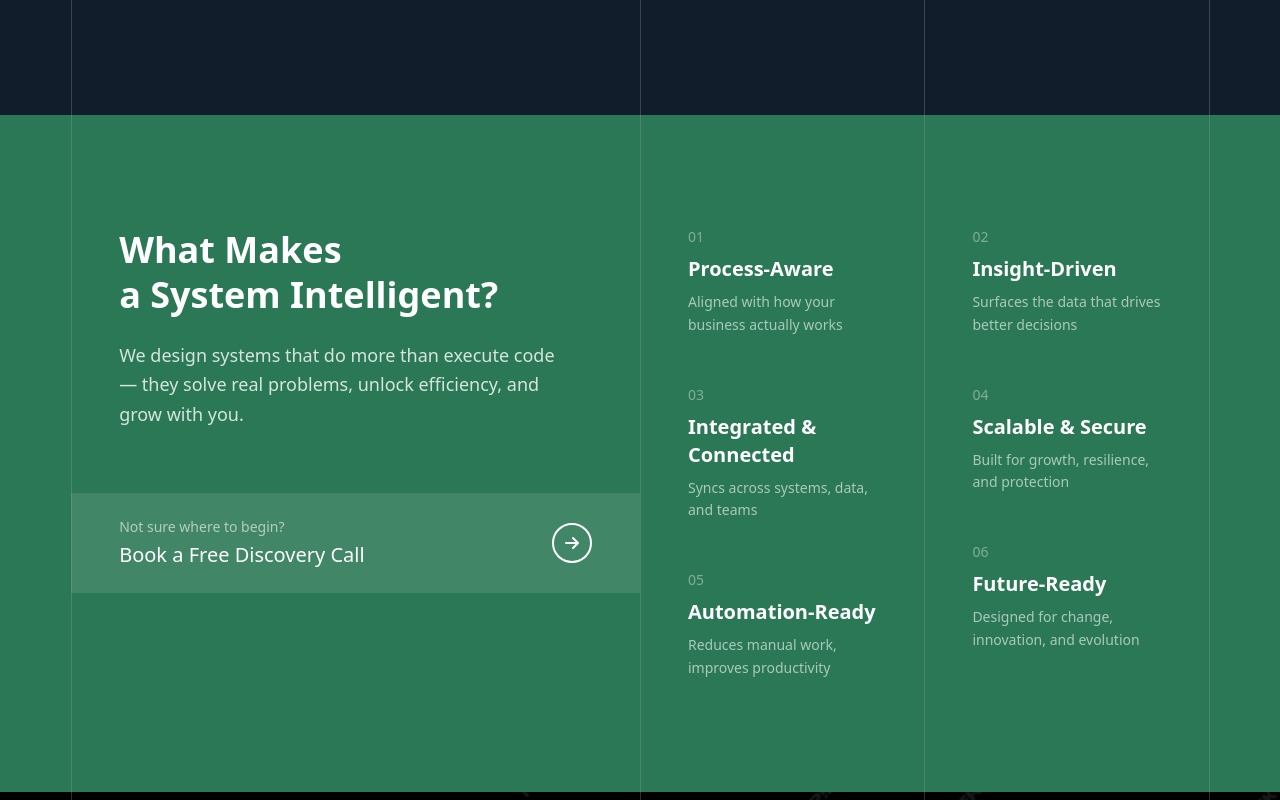
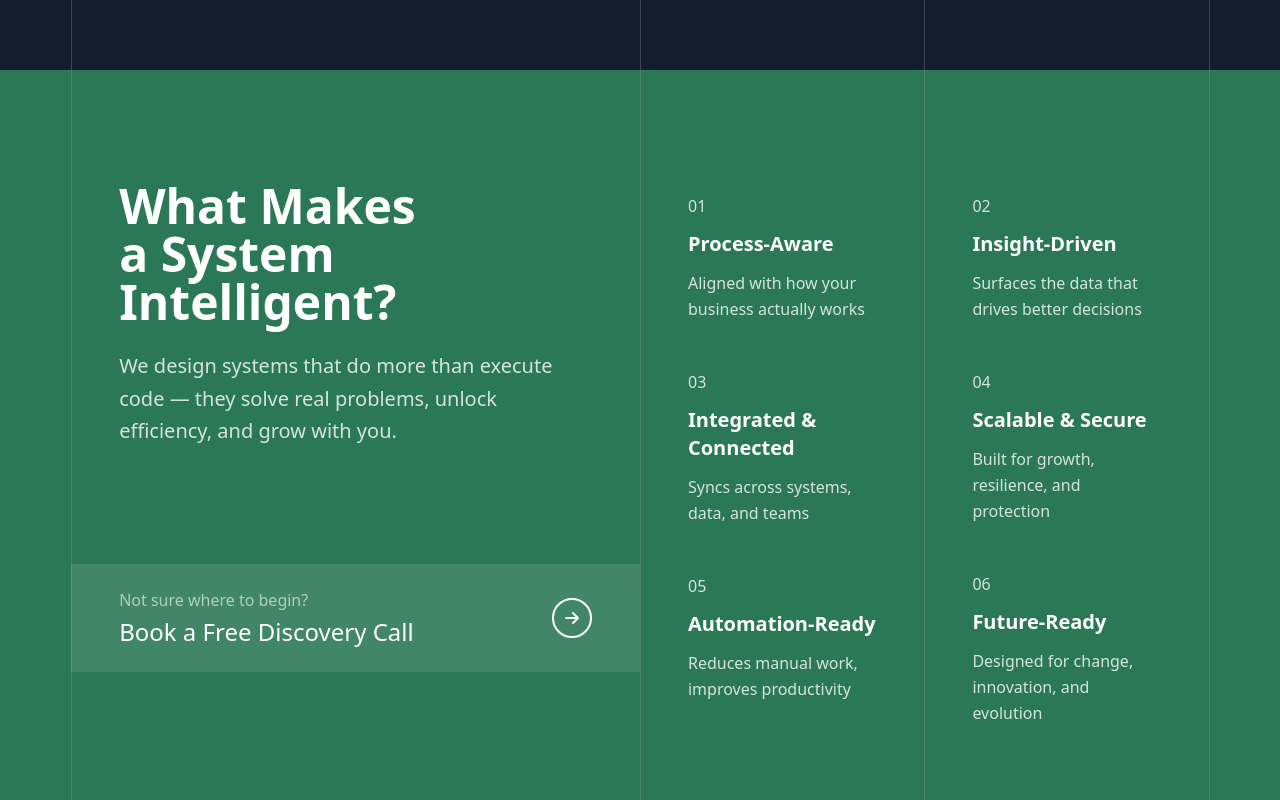
Before and after one commit to abdullah-fareed1/synergic, a Next.js app: page /about in a window 1280 px wide. Shown: the part 1220-2020 px from the top of the page. Built offline with nearby package versions, Linux system fonts and the light colour scheme.

Commit message:
QA: System Intelligent Secton

```diff
--- a/app/about/sections/EmpoweringSection.tsx
+++ b/app/about/sections/EmpoweringSection.tsx
@@ -65,8 +65,8 @@ export default function EmpoweringSection() {
                 Synergic Intelligent Systems
               </p>
 
-              <h1 className="text-5xl xl:text-6xl font-bold leading-tight mb-6">
-                Empowering Innovationsince 2005
+              <h1 className="text-5xl xl:text-6xl font-bold mb-6">
+                Empowering Innovation since 2005
               </h1>
 
               <p className="text-base leading-relaxed mb-4 max-w-2xl">
--- a/app/about/sections/SystemIntelligentSection.tsx
+++ b/app/about/sections/SystemIntelligentSection.tsx
@@ -45,25 +45,22 @@ export default function SystemIntelligentSection() {
         className="py-16"
       >
         <GridContainer>
-          {/* AB Span */}
           <GridCol span="AB" className="flex flex-col">
-            {/* Header */}
             <div className="px-12 pt-12 pb-16">
-              <h2 className="text-white text-4xl font-bold leading-tight mb-6">
+              <h2 className="text-white text-5xl font-bold mb-6">
                 What Makes
                 <br />
                 a System Intelligent?
               </h2>
-              <p className="text-white/80 text-lg leading-relaxed max-w-md">
+              <p className="text-white/80 text-xl leading-relaxed max-w-md">
                 We design systems that do more than execute code — they solve real problems, unlock efficiency, and grow with you.
               </p>
             </div>
 
-            {/* CTA Button*/}
-            <button className="w-full bg-white/10 hover:bg-white/15 transition-colors py-6 px-12 flex items-center justify-between group">
+            <button className="w-full bg-white/10 cursor-pointer transition-colors mt-13 mb-15 py-6 px-12 flex items-center justify-between group">
               <div className="text-left">
-                <p className="text-white/60 text-sm mb-1">Not sure where to begin?</p>
-                <p className="text-white text-xl">Book a Free Discovery Call</p>
+                <p className="text-white/60 text-base mb-1">Not sure where to begin?</p>
+                <p className="text-white text-2xl">Book a Free Discovery Call</p>
               </div>
               <div className="w-10 h-10 rounded-full border-2 border-white flex items-center justify-center shrink-0">
                 <svg
@@ -85,24 +82,22 @@ export default function SystemIntelligentSection() {
             </button>
           </GridCol>
 
-          {/* Column C */}
-          <GridCol span="C" className="px-12 py-12">
+          <GridCol span="C" className="px-12 py-15">
             {[features[0], features[2], features[4]].map((feature, index) => (
               <div key={index} className="mb-12 last:mb-0">
-                <p className="text-white/40 text-sm mb-2">{feature.number}</p>
-                <h3 className="text-white text-xl font-bold mb-2">{feature.title}</h3>
-                <p className="text-white/60 text-sm leading-relaxed">{feature.description}</p>
+                <p className="text-white/80 text-base mb-3">{feature.number}</p>
+                <h3 className="text-white text-xl font-bold mb-3">{feature.title}</h3>
+                <p className="text-white/80 text-base leading-relaxed">{feature.description}</p>
               </div>
             ))}
           </GridCol>
 
-          {/* Column D */}
-          <GridCol span="D" className="px-12 py-12">
+          <GridCol span="D" className="px-12 py-15">
             {[features[1], features[3], features[5]].map((feature, index) => (
               <div key={index} className="mb-12 last:mb-0">
-                <p className="text-white/40 text-sm mb-2">{feature.number}</p>
-                <h3 className="text-white text-xl font-bold mb-2">{feature.title}</h3>
-                <p className="text-white/60 text-sm leading-relaxed">{feature.description}</p>
+                <p className="text-white/80 text-base mb-3">{feature.number}</p>
+                <h3 className="text-white text-xl font-bold mb-3">{feature.title}</h3>
+                <p className="text-white/80 text-base leading-relaxed">{feature.description}</p>
               </div>
             ))}
           </GridCol>
@@ -111,9 +106,8 @@ export default function SystemIntelligentSection() {
 
       {/* Mobile Layout */}
       <section className="lg:hidden bg-[#2B7856]">
-        {/* Header */}
         <div className="mb-8 px-6 pt-12">
-          <h2 className="text-white text-3xl font-bold leading-tight mb-4">
+          <h2 className="text-white text-4xl font-bold leading-tight mb-4">
             What Makes
             <br />
             a System Intelligent?
@@ -122,23 +116,19 @@ export default function SystemIntelligentSection() {
             We design systems that do more than execute code — they solve real problems, unlock efficiency, and grow with you.
           </p>
         </div>
-
-        {/* Features List */}
         <div className="space-y-8 mb-8 px-6">
           {features.map((feature, index) => (
             <div key={index}>
-              <p className="text-white/40 text-sm mb-1">{feature.number}</p>
-              <h3 className="text-white text-lg font-bold mb-1">{feature.title}</h3>
-              <p className="text-white/60 text-sm leading-relaxed">{feature.description}</p>
+              <p className="text-white/80 text-xl mb-3">{feature.number}</p>
+              <h3 className="text-white text-xl font-bold mb-1">{feature.title}</h3>
+              <p className="text-white/80 text-base leading-relaxed">{feature.description}</p>
             </div>
           ))}
         </div>
-
-        {/* CTA Button  */}
-        <button className="w-full bg-white/10 active:bg-white/15 transition-colors py-5 px-6 flex items-center justify-between">
+        <button className="w-full bg-white/10 active:bg-white/15 transition-colors py-7 px-6 flex items-center justify-between">
           <div className="text-left">
-            <p className="text-white/60 text-xs mb-0.5">Not sure where to begin?</p>
-            <p className="text-white text-base">Book a Free Discovery Call</p>
+            <p className="text-white/60 text-base mb-0.5">Not sure where to begin?</p>
+            <p className="text-white text-xl">Book a Free Discovery Call</p>
           </div>
           <div className="w-9 h-9 rounded-full border-2 border-white flex items-center justify-center shrink-0">
             <svg
--- a/app/globals.css
+++ b/app/globals.css
@@ -9,4 +9,5 @@
   --brand-red: #FB3B22;
   --brand-black: #000000;
   --brand-dark: #111D2B;
+  --brand-green: #2B7856;
 }
```
